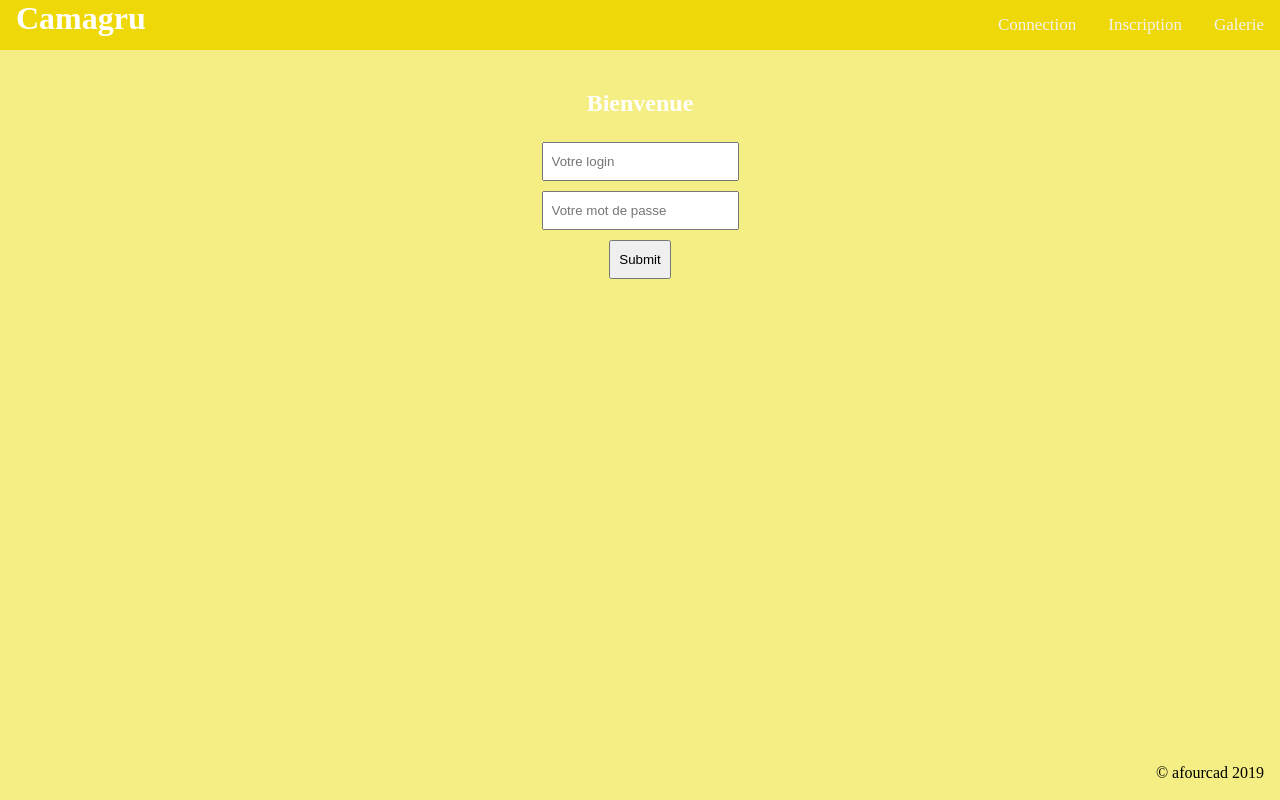
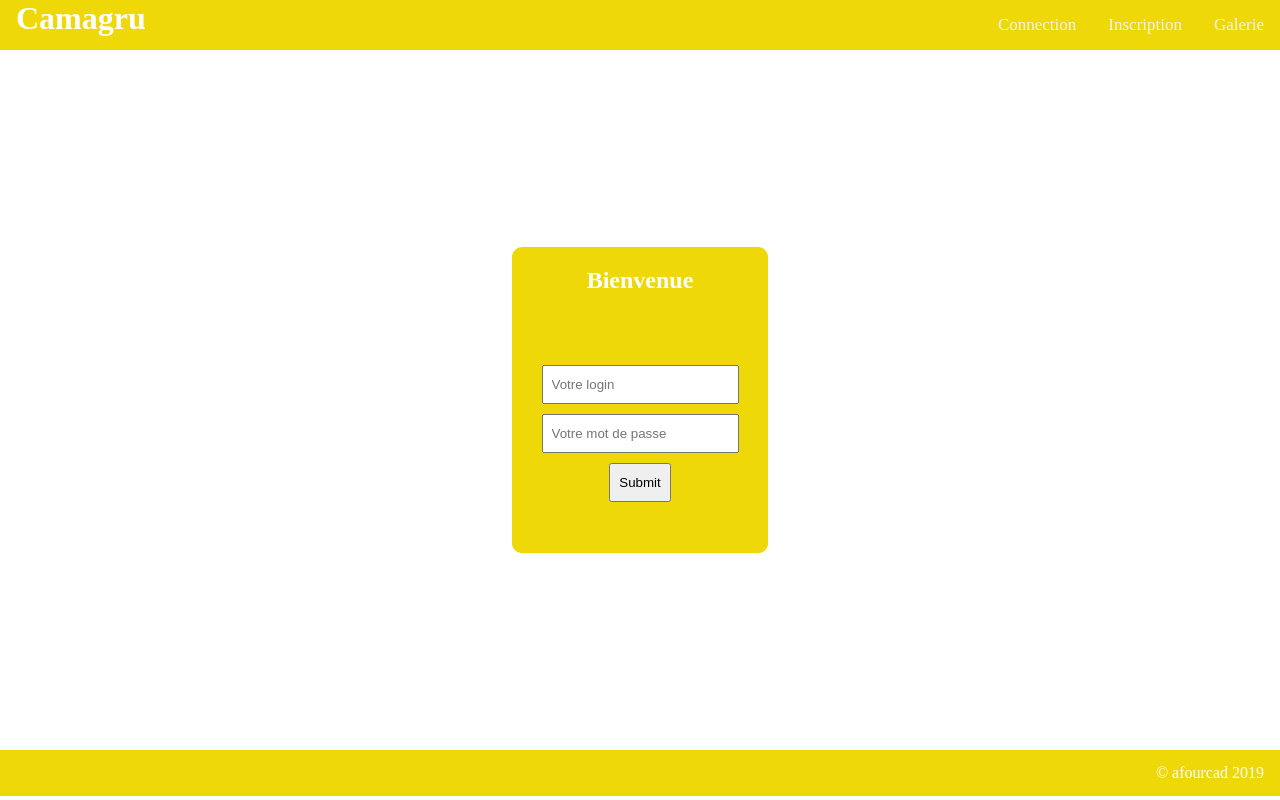
Before and after one commit to afourcad/Camagru, a PHP site: page / in a window 1280 px wide. Run offline with PHP 8.4, Linux system fonts and the light colour scheme.

Commit message:
changement flex

```diff
--- a/public/css/general.css
+++ b/public/css/general.css
@@ -3,11 +3,13 @@ html, body {
 	margin: 0; padding: 0;
 }
 body {
-	display : table;
+    display : flex;
+    flex-direction: column;
     width: 100%;
+    height: 100%;
+    align-items: center;
 }
 footer {
-	display : table-row;
     height: 100px; /* à titre d'exemple */
     width: 100%;
     text-align: right;
@@ -17,6 +19,8 @@ footer {
 
 footer .copyright{
     padding: 14px 16px;
+    background-color: #efd807;
+    color: white;
 }
 
 header{
@@ -54,17 +58,22 @@ header h1{
 } */
 
 .formArea{
-    background-color: #f4ee84;
+    background-color: #efd807;
+    /* background-color: #f4ee84; */
     display: flex;
     flex-direction: column;
     align-items: center;
-    height: 100%;
-    /* text-align: center; */
+    justify-content: center;
+    margin: auto;
+    min-width: 20vw;
+    min-height: 30vh;
+    border-radius: 10px;
 }
 
-.formArea h2{
+/* .formArea h2{
     margin-top: 40px;
-}
+} */
+
 .formArea input{
     padding: 10px 8px;
     margin: 5px;
@@ -86,11 +95,10 @@ header h1{
 }
 
 .fi_checkPwd li:before{
-    content: "\1f5f9 "; /*Check*/
+    content: "\1f5f9 "; /*Check icone*/
 }
 
 main{
-    background-color: #f4ee84;
     display: flex;
     height: 100%;
 }
@@ -104,7 +112,7 @@ main{
     display: flex;
     flex-direction: column;
     align-items: center;
-    width: 70%;
+    width: 60vw;
     height: 80%;
     margin: auto;
     padding: 50px 0px;
@@ -115,8 +123,13 @@ main{
 }
 
 .rightGalerie{
-    width: 30%;
+    width: 30vw;
     height: 80%;
     padding: 50px 0px;
     margin: auto;
 }
+
+/* A enlever des que possible */
+#camera > *{
+    border: 1px solid black;
+}
--- a/public/js/webcam.js
+++ b/public/js/webcam.js
@@ -6,7 +6,7 @@
 		canvas       = document.querySelector('#canvas'),
 		photo        = document.querySelector('#photo'),
 		startbutton  = document.querySelector('#startbutton'),
-		width = 320,
+		width = 400,
 		height = 0;
 
 	navigator.getMedia = ( navigator.getUserMedia ||
```
Also changed, not shown: view/front/main.php (+6 -3 lines).
